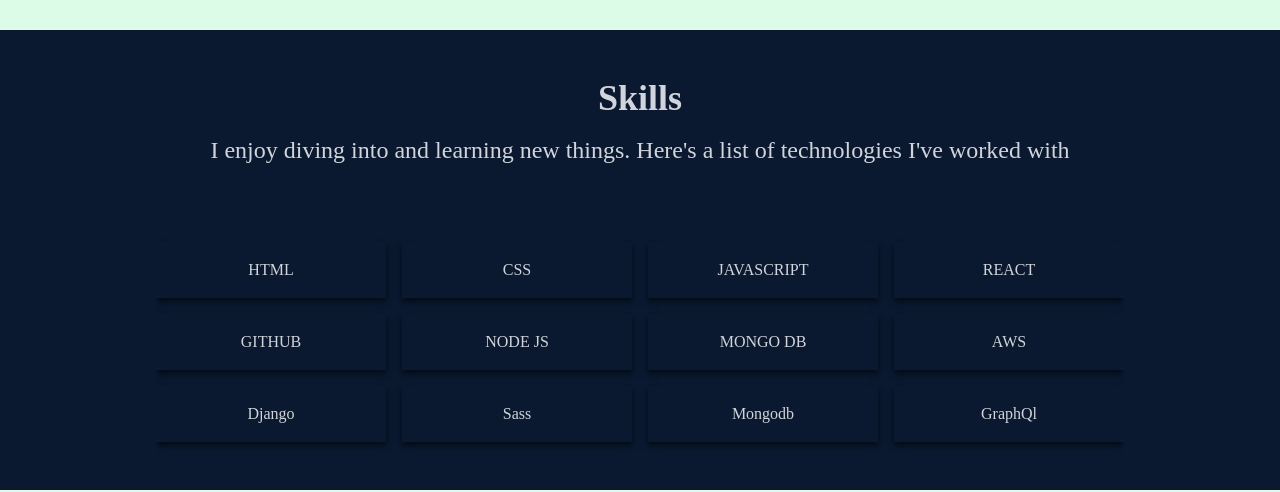
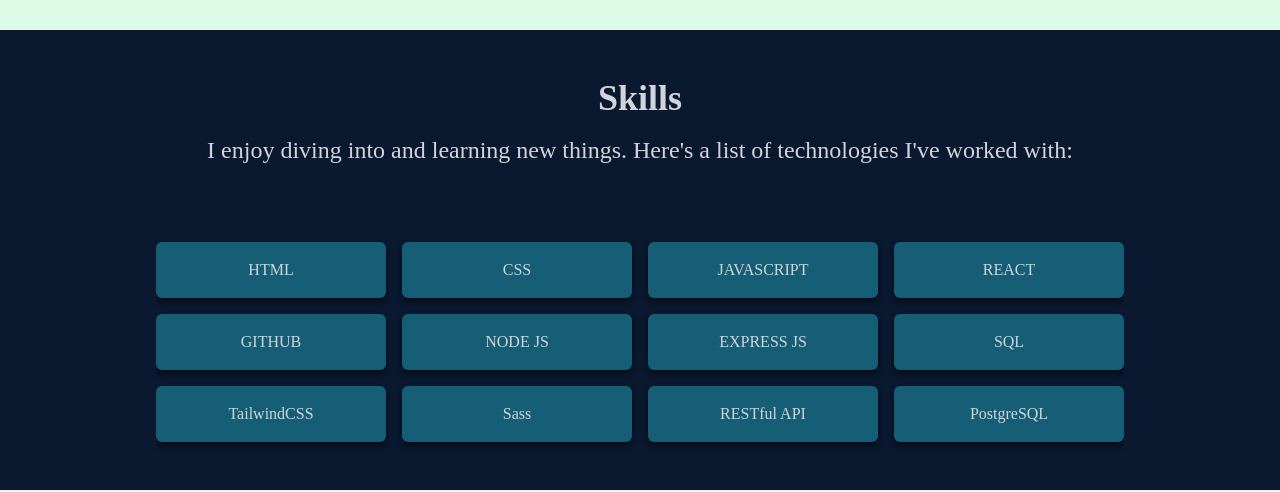
Before and after one commit to thelukass88/my-react-portfolio, a React (Create React App) app: page / in a window 1280 px wide. Shown: the part 1266-1758 px from the top of the page. Built offline with nearby package versions, Linux system fonts and the light colour scheme.

Commit message:
updated background and details of skills section

```diff
--- a/src/components/Skills.jsx
+++ b/src/components/Skills.jsx
@@ -1,57 +1,63 @@
-import React from 'react';
+import React, { useState } from 'react';
 import { Reveal } from './Snazzy';
-
+import { Link } from 'react-scroll';
 
 const Skills = () => {
+    const [nav, setNav] = useState(false);
+    const handleClick = () => setNav(!nav);
+
   return (
     <div name='skills' className='w-full h-100% bg-[#0a192f] mx-20px text-gray-300 pt-50px pb-25px'>
       {/* Container */}
       <div className='max-w-[1000px] mx-auto p-4 flex flex-col justify-center w-full h-100%'>
-          <div className=' w-full flex justify-center items-center flex-col mb-7 mt-8'>
+          <div className='w-full flex justify-center items-center flex-col mb-7 mt-8'>
             <Reveal>
               <p className='text-4xl font-bold inline border-b-4 border-cyan-500 text-center '>Skills</p>
               </Reveal>
               <Reveal>
-              <p className='py-4 text-2xl'>I enjoy diving into and learning new things. Here's a list of technologies I've worked with</p>
+              <p className='py-4 text-2xl'>I enjoy diving into and learning new things. Here's a list of technologies I've worked with:</p>
             </Reveal>
           </div>
           <Reveal>
           <div className='w-full grid grid-cols-2 sm:grid-cols-4 gap-4 text-center py-8'>
-              <div className='shadow-md shadow-[#040c16] hover:scale-110 duration-500'>
-                  <p className='my-4'>HTML</p>
+              <div className='bg-cyan-800 rounded-md shadow-md shadow-[#040c16] hover:scale-110 duration-500'>
+                  <p className='html my-4'>
+                  <Link onClick={handleClick} to='html' smooth={true} duration={500}>HTML
+                  </Link>
+                  </p>
               </div>
-              <div className='shadow-md shadow-[#040c16] hover:scale-110 duration-500'>
-                  <p className='my-4'>CSS</p>
+              <div className='bg-cyan-800 rounded-md shadow-md shadow-[#040c16] hover:scale-110 duration-500'>
+                  <p className='css my-4'>CSS</p>
               </div>
-              <div className='shadow-md shadow-[#040c16] hover:scale-110 duration-500'>
-                  <p className='my-4'>JAVASCRIPT</p>
+              <div className='bg-cyan-800 rounded-md shadow-md shadow-[#040c16] hover:scale-110 duration-500'>
+                  <p className='javascript my-4'>JAVASCRIPT</p>
               </div>
-              <div className='shadow-md shadow-[#040c16] hover:scale-110 duration-500'>
-                  <p className='my-4'>REACT</p>
+              <div className='bg-cyan-800 rounded-md shadow-md shadow-[#040c16] hover:scale-110 duration-500'>
+                  <p className='react my-4'>REACT</p>
               </div>
-              <div className='shadow-md shadow-[#040c16] hover:scale-110 duration-500'>
-                  <p className='my-4'>GITHUB</p>
+              <div className='bg-cyan-800 rounded-md shadow-md shadow-[#040c16] hover:scale-110 duration-500'>
+                  <p className='github my-4'>GITHUB</p>
               </div>
-              <div className='shadow-md shadow-[#040c16] hover:scale-110 duration-500'>
+              <div className='bg-cyan-800 rounded-md shadow-md shadow-[#040c16] hover:scale-110 duration-500'>
                   <p className='my-4'>NODE JS</p>
               </div>
-              <div className='shadow-md shadow-[#040c16] hover:scale-110 duration-500'>
-                  <p className='my-4'>MONGO DB</p>
+              <div className='bg-cyan-800 rounded-md shadow-md shadow-[#040c16] hover:scale-110 duration-500'>
+                  <p className='my-4'>EXPRESS JS</p>
               </div>
-              <div className='shadow-md shadow-[#040c16] hover:scale-110 duration-500'>
-                  <p className='my-4'>AWS</p>
+              <div className='bg-cyan-800 rounded-md shadow-md shadow-[#040c16] hover:scale-110 duration-500'>
+                  <p className='my-4'>SQL</p>
               </div>
-              <div className='shadow-md shadow-[#040c16] hover:scale-110 duration-500'>
-                  <p className='my-4'>Django</p>
+              <div className='bg-cyan-800 rounded-md shadow-md shadow-[#040c16] hover:scale-110 duration-500'>
+                  <p className='my-4'>TailwindCSS</p>
               </div>
-              <div className='shadow-md shadow-[#040c16] hover:scale-110 duration-500'>
+              <div className='bg-cyan-800 rounded-md shadow-md shadow-[#040c16] hover:scale-110 duration-500'>
                   <p className='my-4'>Sass</p>
               </div>
-              <div className='shadow-md shadow-[#040c16] hover:scale-110 duration-500'>
-                  <p className='my-4'>Mongodb</p>
+              <div className='bg-cyan-800 rounded-md shadow-md shadow-[#040c16] hover:scale-110 duration-500'>
+                  <p className='my-4'>RESTful API</p>
               </div>
-              <div className='shadow-md shadow-[#040c16] hover:scale-110 duration-500'>
-                  <p className='my-4'>GraphQl</p>
+              <div className='bg-cyan-800 rounded-md shadow-md shadow-[#040c16] hover:scale-110 duration-500'>
+                  <p className='my-4'>PostgreSQL</p>
               </div>
           </div>
           </Reveal>
--- a/src/components/Works.jsx
+++ b/src/components/Works.jsx
@@ -31,7 +31,7 @@ const Works = () => {
           >
 
             {/* Hover Effects */}
-            <div className='opacity-0 group-hover:opacity-100 flex justify-center items-center flex-col'>
+            <div className='react opacity-0 group-hover:opacity-100 flex justify-center items-center flex-col'>
               <span className=' text-lg font-bold text-white tracking-wider'>
                 Shakes-Peers
               </span>
@@ -57,7 +57,7 @@ const Works = () => {
             className='shadow-lg shadow-[#040c16] group container rounded-md flex justify-center items-center mx-auto content-div'
           >
             {/* Hover Effects */}
-            <div className='opacity-0 group-hover:opacity-100 flex justify-center items-center flex-col'>
+            <div className='api opacity-0 group-hover:opacity-100 flex justify-center items-center flex-col'>
               <span className=' text-lg font-bold text-white tracking-wider'>
                 Things To Do In My City
               </span>
@@ -83,7 +83,7 @@ const Works = () => {
             className='shadow-lg shadow-[#040c16] group container rounded-md flex justify-center items-center mx-auto content-div'
           >
             {/* Hover Effects */}
-            <div className='opacity-0 group-hover:opacity-100 flex justify-center items-center flex-col'>
+            <div className='jquery opacity-0 group-hover:opacity-100 flex justify-center items-center flex-col'>
               <span className=' text-lg font-bold text-white tracking-wider'>
                 Work Day Planner
               </span>
@@ -109,7 +109,7 @@ const Works = () => {
             className='shadow-lg shadow-[#040c16] group container rounded-md flex justify-center items-center mx-auto content-div'
           >
             {/* Hover Effects */}
-            <div className='opacity-0 group-hover:opacity-100 flex justify-center items-center flex-col'>
+            <div className='node opacity-0 group-hover:opacity-100 flex justify-center items-center flex-col'>
               <span className=' text-lg font-bold text-white tracking-wider'>
                 README Generator
               </span>
@@ -137,7 +137,7 @@ const Works = () => {
             className='shadow-lg shadow-[#040c16] group container rounded-md flex justify-center items-center mx-auto content-div'
           >
             {/* Hover Effects */}
-            <div className='opacity-0 group-hover:opacity-100 flex justify-center items-center flex-col'>
+            <div className='javascript opacity-0 group-hover:opacity-100 flex justify-center items-center flex-col'>
               <span className=' text-lg font-bold text-white tracking-wider'>
                 Coding Quiz
               </span>
@@ -163,7 +163,7 @@ const Works = () => {
             className='shadow-lg shadow-[#040c16] group container rounded-md flex justify-center items-center mx-auto content-div'
           >
             {/* Hover Effects */}
-            <div className='opacity-0 group-hover:opacity-100 flex justify-center items-center flex-col'>
+            <div className='html opacity-0 group-hover:opacity-100 flex justify-center items-center flex-col'>
               <span className=' text-lg font-bold text-white tracking-wider'>
                 Password Generator
               </span>
```
